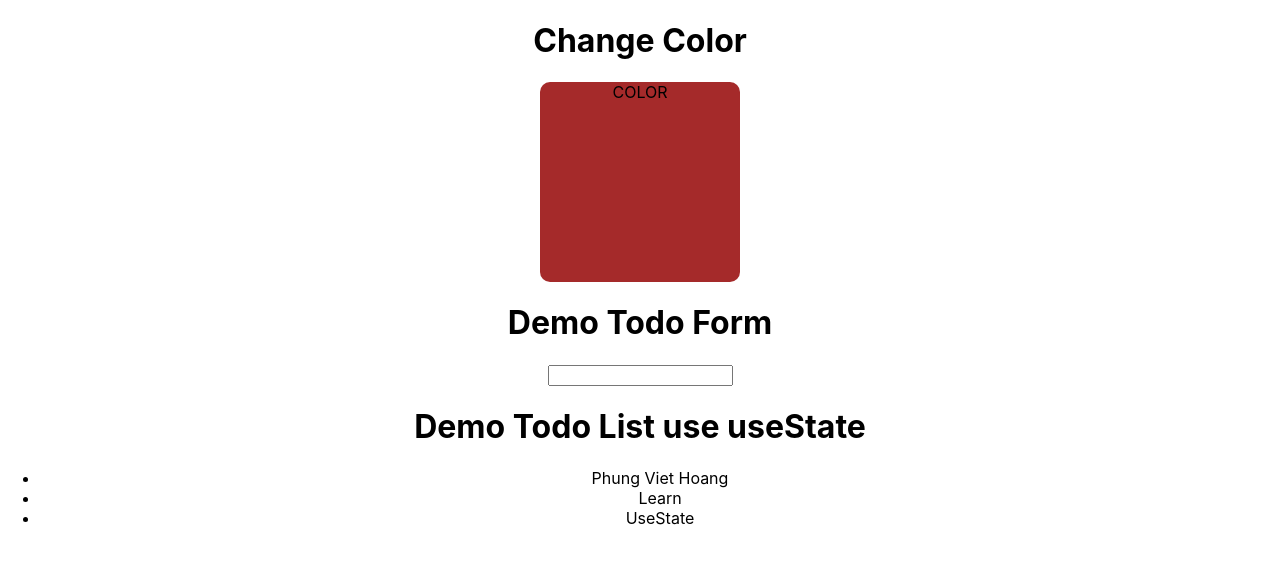
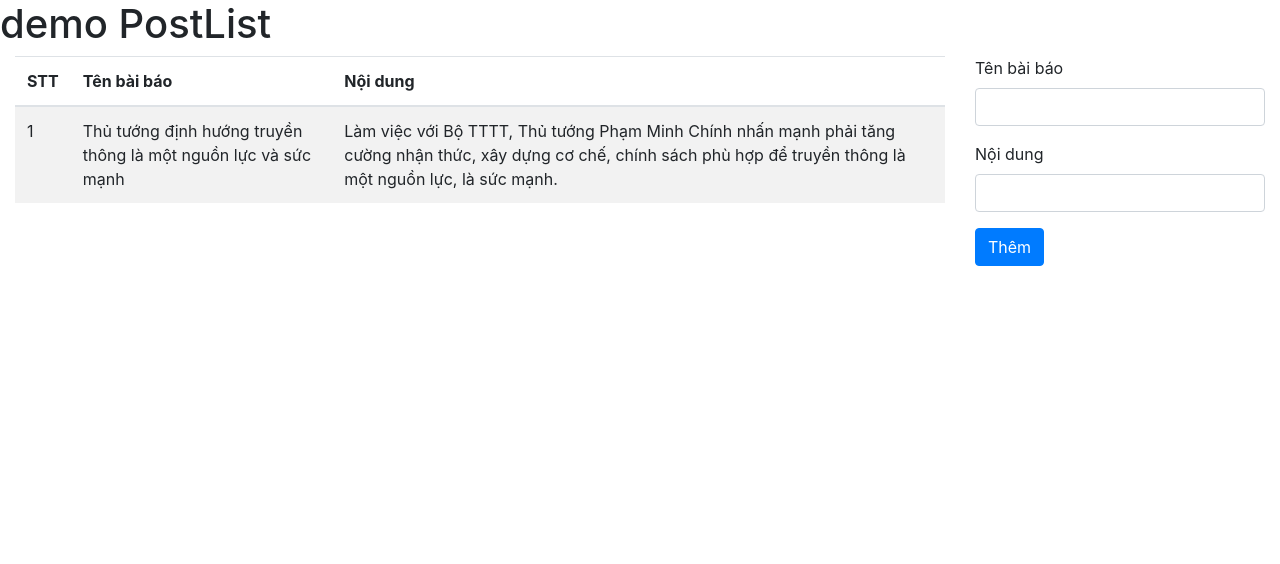
Before and after one commit to hoang99/react-hook-demo, a React (Create React App) app: page / in a window 1280 px wide. Shown: the top 564 px of the page. Built offline with nearby package versions, Linux system fonts and the light colour scheme; data requests are answered from the project's data file.

Commit message:
update PostList

```diff
--- /dev/null
+++ b/db.json
@@ -0,0 +1,9 @@
+{
+    "new": [
+        {
+            "id": 1,
+            "title": "Thủ tướng định hướng truyền thông là một nguồn lực và sức mạnh",
+            "desc": "Làm việc với Bộ TTTT, Thủ tướng Phạm Minh Chính nhấn mạnh phải tăng cường nhận thức, xây dựng cơ chế, chính sách phù hợp để truyền thông là một nguồn lực, là sức mạnh."
+        }
+    ]
+}
--- a/package.json
+++ b/package.json
@@ -6,6 +6,7 @@
         "@testing-library/jest-dom": "^5.12.0",
         "@testing-library/react": "^11.2.6",
         "@testing-library/user-event": "^12.8.3",
+        "json-server": "^0.16.3",
         "node-sass": "^5.0.0",
         "react": "^17.0.2",
         "react-dom": "^17.0.2",
--- a/public/index.html
+++ b/public/index.html
@@ -1,14 +1,12 @@
 <!DOCTYPE html>
 <html lang="en">
-  <head>
+
+<head>
     <meta charset="utf-8" />
     <link rel="icon" href="%PUBLIC_URL%/favicon.ico" />
     <meta name="viewport" content="width=device-width, initial-scale=1" />
     <meta name="theme-color" content="#000000" />
-    <meta
-      name="description"
-      content="Web site created using create-react-app"
-    />
+    <meta name="description" content="Web site created using create-react-app" />
     <link rel="apple-touch-icon" href="%PUBLIC_URL%/logo192.png" />
     <!--
       manifest.json provides metadata used when your web app is installed on a
@@ -24,9 +22,21 @@
       work correctly both with client-side routing and a non-root public URL.
       Learn how to configure a non-root public URL by running `npm run build`.
     -->
+    <!-- Latest compiled and minified CSS -->
+    <link rel="stylesheet" href="https://maxcdn.bootstrapcdn.com/bootstrap/4.5.2/css/bootstrap.min.css">
+
+    <!-- jQuery library -->
+    <script src="https://ajax.googleapis.com/ajax/libs/jquery/3.5.1/jquery.min.js"></script>
+
+    <!-- Popper JS -->
+    <script src="https://cdnjs.cloudflare.com/ajax/libs/popper.js/1.16.0/umd/popper.min.js"></script>
+
+    <!-- Latest compiled JavaScript -->
+    <script src="https://maxcdn.bootstrapcdn.com/bootstrap/4.5.2/js/bootstrap.min.js"></script>
     <title>React App</title>
-  </head>
-  <body>
+</head>
+
+<body>
     <noscript>You need to enable JavaScript to run this app.</noscript>
     <div id="root"></div>
     <!--
@@ -39,5 +49,6 @@
       To begin the development, run `npm start` or `yarn start`.
       To create a production bundle, use `npm run build` or `yarn build`.
     -->
-  </body>
+</body>
+
 </html>
--- a/src/App.jsx
+++ b/src/App.jsx
@@ -1,8 +1,9 @@
-import { useState } from 'react';
+import { useEffect, useState } from 'react';
 import './App.scss';
 import Change_Color from './components/randomColor/Change_Color';
 import TodoList from './components/todoDemo/TodoList';
 import TodoForm from './components/todoForm/TodoForm';
+import PostList from './components/postList/PostList';
 
 
 function App() {
@@ -30,16 +31,28 @@ function App() {
         newTodoList.push(newTodo)
         setTodoList(newTodoList)
     }
+    const [postList, setPostList] = useState([])
+    useEffect(() => {
+        async function fetchPostList() { // sử ụng thư viện fetch
+            const requestUrl = 'http://localhost:3000/new';
+            const response = await fetch(requestUrl);
+            const responseJSON = await response.json();
+            setPostList(responseJSON)
+            console.log(responseJSON);
+        }
+        fetchPostList();
+    }, []) //empty array chạy đúng 1 lần
     return (
         <div className="App">
 
-            <h1>Change Color</h1>
+            {/* <h1>Change Color</h1>
             <Change_Color></Change_Color>
             <h1>Demo Todo Form</h1>
             <TodoForm onSubmit={handleTodoFormSubmit}></TodoForm>
             <h1>Demo Todo List use useState</h1>
-            <TodoList todos={todoList} onTodoClick={handleTodoClick} />
-
+            <TodoList todos={todoList} onTodoClick={handleTodoClick} /> */}
+            <h1>demo PostList</h1>
+            <PostList posts={postList}></PostList>
         </div>
     );
 }
--- a/src/App.scss
+++ b/src/App.scss
@@ -1,3 +1,3 @@
 .App {
-    text-align: center;
+    // text-align: center;
 }
--- /dev/null
+++ b/src/components/postList/PostList.jsx
@@ -0,0 +1,60 @@
+import React from 'react';
+import PropTypes from 'prop-types';
+
+PostList.propTypes = {
+    posts: PropTypes.array,
+};
+PostList.defaultProps = {
+    posts: [],
+}
+function PostList(props) {
+    const { posts } = props
+    console.log(posts);
+    return (
+        <div className="container-fluid" >
+            <div class="row">
+                <div className="col-9">
+                    <table className="table table-striped table-hover ">
+                        <thead>
+                            <tr className="tr__canGiua">
+                                <th>STT</th>
+                                <th>Tên bài báo</th>
+                                <th>Nội dung</th>
+                            </tr>
+                        </thead>
+                        <tbody>
+                            {
+                                posts.map((value, key) => (
+                                    <tr>
+                                        <td>{value.id}</td>
+                                        <td>{value.title}</td>
+                                        <td>{value.desc}</td>
+                                    </tr>
+                                ))
+                            }
+                        </tbody>
+                    </table>
+
+                </div>
+                <div className="col-3">
+                    <form >
+                        <div className="form-group">
+                            <label htmlFor="exampleInputEmail1">Tên bài báo</label>
+                            <input type="email" className="form-control" id="exampleInputEmail1" aria-describedby="emailHelp" />
+                        </div>
+                        <div className="form-group">
+                            <label htmlFor="exampleInputPassword1">Nội dung</label>
+                            <input type="password" className="form-control" id="exampleInputPassword1" />
+                        </div>
+                        <button type="submit" className="btn btn-primary">Thêm</button>
+                    </form>
+
+                </div>
+            </div>
+
+
+        </div>
+    );
+}
+
+export default PostList;
```
Also changed, not shown: 1 other file (tests, documents, lock files or other folders).
